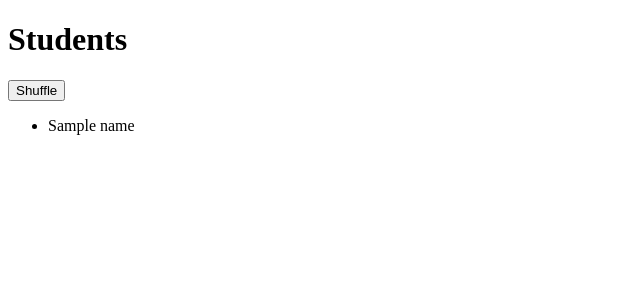
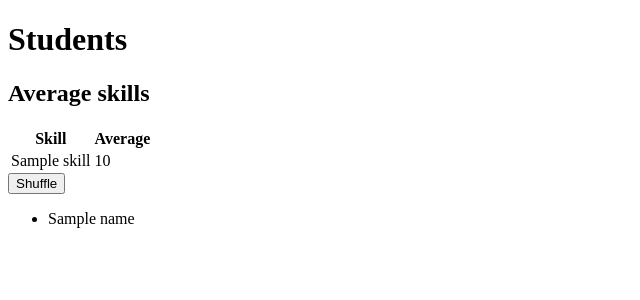
Before and after one commit to respectfulBro/test-again, a Flask app: template templates/index.html in a window 1280 px wide. Shown: the top 300 px of the page, without its empty margins (0-640 px from the left). Run offline with Flask 3, Linux system fonts and the light colour scheme; the template is opened without the code that fills it: most values are stand-ins (such as "Sample title", 1, 10 or a date in 2020); parts of the project's set-up code (start-up, migrations or seed data) failed here and were passed over; some libraries are stand-ins or nearby versions.

Commit message:
3rd commit

```diff
--- a/app.py
+++ b/app.py
@@ -15,9 +15,24 @@ def index():
     cur = conn.cursor()
     cur.execute("SELECT name FROM student ORDER BY name")
     names = [row[0] for row in cur.fetchall()]
+    cur.execute(
+        """
+        SELECT ROUND(AVG(skill_programming)::numeric, 2),
+               ROUND(AVG(skill_data_stats)::numeric, 2),
+               ROUND(AVG(skill_frontend_design)::numeric, 2),
+               ROUND(AVG(skill_business_pitch)::numeric, 2)
+        FROM intake_response
+        """
+    )
+    skill_avgs = list(
+        zip(
+            ("Programming", "Data/Stats", "Frontend/Design", "Business/Pitch"),
+            cur.fetchone(),
+        )
+    )
     cur.close()
     conn.close()
-    return render_template("index.html", names=names)
+    return render_template("index.html", names=names, skill_avgs=skill_avgs)
 
 
 if __name__ == "__main__":
--- a/load_csv.py
+++ b/load_csv.py
@@ -11,7 +11,10 @@ if not CSV_PATH.exists():
 
 
 def load_env():
-    for line in (ROOT / ".env").read_text().splitlines():
+    env = ROOT / ".env"
+    if not env.exists():
+        return
+    for line in env.read_text().splitlines():
         line = line.strip()
         if line and not line.startswith("#") and "=" in line:
             k, v = line.split("=", 1)
--- /dev/null
+++ b/requirements.txt
@@ -0,0 +1,3 @@
+flask
+gunicorn
+psycopg2-binary
--- a/templates/index.html
+++ b/templates/index.html
@@ -6,6 +6,13 @@
 </head>
 <body>
   <h1>Students</h1>
+  <h2>Average skills</h2>
+  <table>
+    <tr><th>Skill</th><th>Average</th></tr>
+    {% for skill, avg in skill_avgs %}
+    <tr><td>{{ skill }}</td><td>{{ avg }}</td></tr>
+    {% endfor %}
+  </table>
   <button type="button" id="shuffle">Shuffle</button>
   <ul id="names">
     {% for name in names %}
```
Also changed, not shown: 2 other files.
